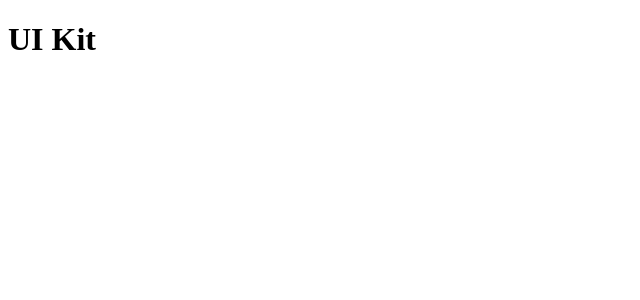
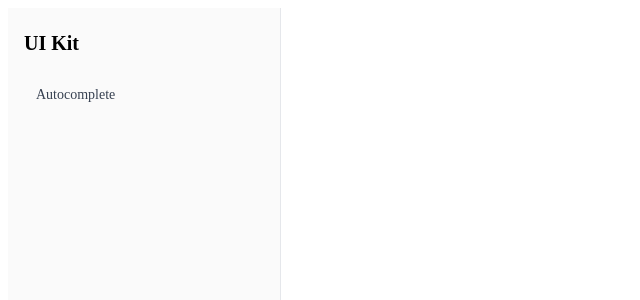
Before and after one commit to aumilkyeong/showcase, a React (Vite) app in the folder apps/ui-kit/: page /components in a window 1280 px wide. Shown: the top 300 px of the page, without its empty margins (0-640 px from the left). Built offline with nearby package versions, Linux system fonts and the light colour scheme.

Commit message:
feat(ui-kit): add routing and DocsLayout with sidebar navigation

```diff
--- a/apps/ui-kit/src/App.tsx
+++ b/apps/ui-kit/src/App.tsx
@@ -1,3 +1,26 @@
+import { BrowserRouter, Routes, Route, Navigate } from 'react-router';
+import { DocsLayout } from '@/layouts/DocsLayout';
+import { componentRoutes } from '@/routes';
+
+function HomePage() {
+  return <Navigate to={`/components/${componentRoutes[0].path}`} replace />;
+}
+
 export function App() {
-  return <h1>UI Kit</h1>;
+  return (
+    <BrowserRouter>
+      <Routes>
+        <Route path="/" element={<HomePage />} />
+        <Route path="/components" element={<DocsLayout />}>
+          {componentRoutes.map((route) => (
+            <Route
+              key={route.path}
+              path={route.path}
+              element={<route.component />}
+            />
+          ))}
+        </Route>
+      </Routes>
+    </BrowserRouter>
+  );
 }
--- /dev/null
+++ b/apps/ui-kit/src/layouts/DocsLayout.module.css
@@ -0,0 +1,49 @@
+.layout {
+  display: flex;
+  min-height: 100vh;
+}
+
+.sidebar {
+  width: 240px;
+  padding: 24px 16px;
+  border-right: 1px solid #e5e7eb;
+  background-color: #fafafa;
+  flex-shrink: 0;
+}
+
+.sidebarTitle {
+  font-size: 20px;
+  font-weight: 700;
+  margin: 0 0 24px;
+}
+
+.nav {
+  display: flex;
+  flex-direction: column;
+  gap: 4px;
+}
+
+.navLink {
+  display: block;
+  padding: 8px 12px;
+  border-radius: 6px;
+  text-decoration: none;
+  color: #374151;
+  font-size: 14px;
+}
+
+.navLink:hover {
+  background-color: #f0f0f0;
+}
+
+.navLinkActive {
+  background-color: #e8f0fe;
+  color: #1a56db;
+  font-weight: 600;
+}
+
+.main {
+  flex: 1;
+  padding: 32px 48px;
+  max-width: 960px;
+}
--- /dev/null
+++ b/apps/ui-kit/src/layouts/DocsLayout.tsx
@@ -0,0 +1,32 @@
+import { Suspense } from 'react';
+import { NavLink, Outlet } from 'react-router';
+import { componentRoutes } from '@/routes';
+import styles from './DocsLayout.module.css';
+
+export function DocsLayout() {
+  return (
+    <div className={styles.layout}>
+      <aside className={styles.sidebar}>
+        <h1 className={styles.sidebarTitle}>UI Kit</h1>
+        <nav className={styles.nav}>
+          {componentRoutes.map((route) => (
+            <NavLink
+              key={route.path}
+              to={`/components/${route.path}`}
+              className={({ isActive }) =>
+                `${styles.navLink} ${isActive ? styles.navLinkActive : ''}`
+              }
+            >
+              {route.label}
+            </NavLink>
+          ))}
+        </nav>
+      </aside>
+      <main className={styles.main}>
+        <Suspense fallback={<div>Loading...</div>}>
+          <Outlet />
+        </Suspense>
+      </main>
+    </div>
+  );
+}
--- /dev/null
+++ b/apps/ui-kit/src/routes.ts
@@ -0,0 +1,15 @@
+import { lazy } from 'react';
+
+export interface RouteEntry {
+  path: string;
+  label: string;
+  component: React.LazyExoticComponent<React.ComponentType>;
+}
+
+export const componentRoutes: RouteEntry[] = [
+  {
+    path: 'autocomplete',
+    label: 'Autocomplete',
+    component: lazy(() => import('./pages/autocomplete/AutocompletePage')),
+  },
+];
```
